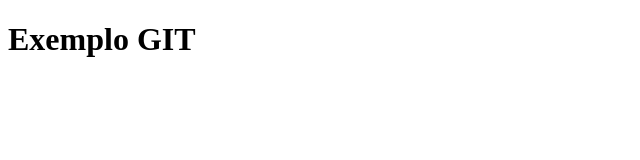
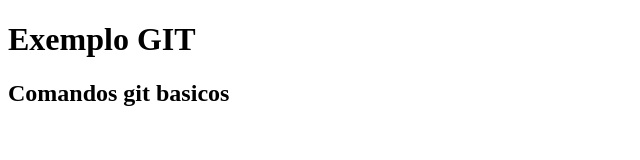
Before and after one commit to mateusduarte24/INW2-1, a plain HTML site: page Site/index.html in a window 1280 px wide. Shown: the whole page, without its empty margins (0-640 px from the left). Drawn offline with Linux system fonts and the light colour scheme.

Commit message:
primeiro exemplo njhymu90[=

```diff
--- a/Site/index.html
+++ b/Site/index.html
@@ -9,5 +9,6 @@
 <body>
     <h1>Exemplo GIT
     </h1>
+    <h2>Comandos git basicos</h2>
 </body>
 </html>
```
